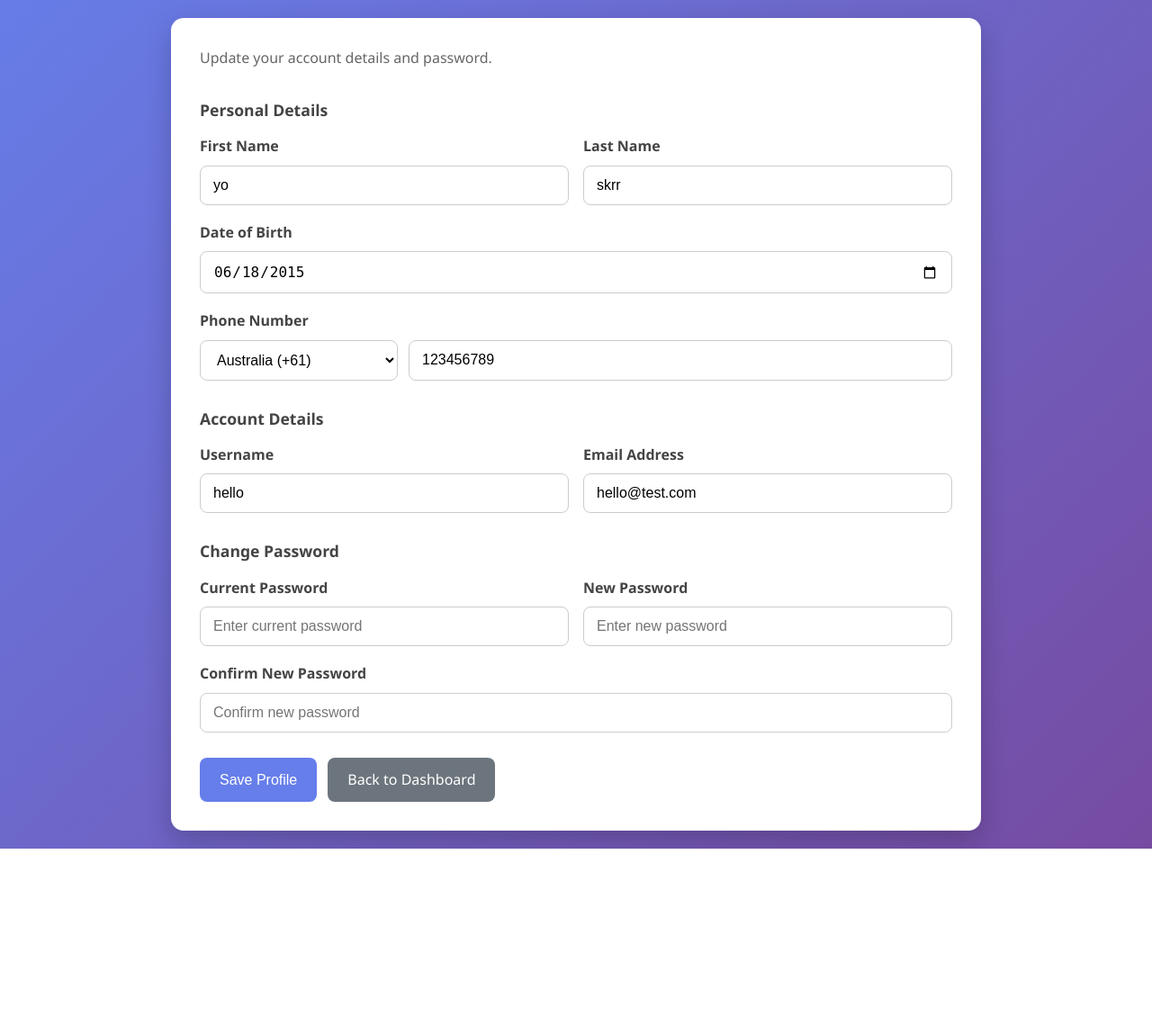
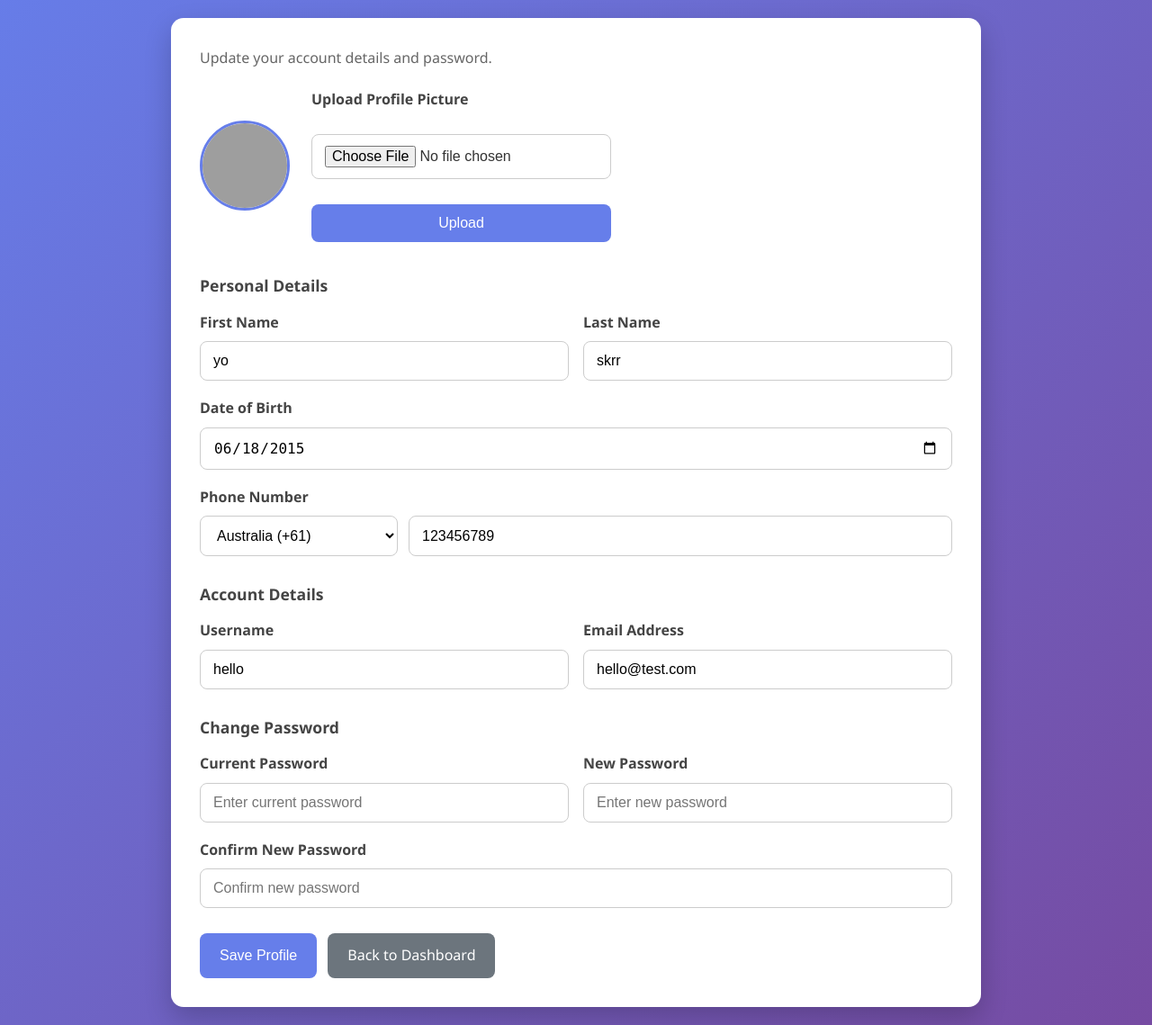
Before and after one commit to nathandarr/Project, a Flask app: page /profile in a window 1280 px wide. Shown: the part 71-1210 px from the top of the page at 90% size. Before the commit the page ends 1014 px from the top, so only its background shows below. Run offline with Flask 3, Linux system fonts and the light colour scheme; a user stored in the database is signed in; grey boxes are pictures that could not be loaded.

Commit message:
Added profile picture upload feature - closes #4

```diff
--- a/app.py
+++ b/app.py
@@ -8,6 +8,7 @@ from flask_sqlalchemy import SQLAlchemy
 from sqlalchemy import Date, DateTime, ForeignKey, Integer, String, func, inspect, or_, text
 from sqlalchemy.orm import Mapped, mapped_column, relationship
 from werkzeug.security import check_password_hash, generate_password_hash
+from werkzeug.utils import secure_filename
 
 BASE_DIR = os.path.abspath(os.path.dirname(__file__))
 INSTANCE_DIR = os.path.join(BASE_DIR, "instance")
@@ -19,6 +20,13 @@ app = Flask(__name__, template_folder="templates", static_folder="static")
 app.secret_key = os.environ.get("SECRET_KEY", "change-this-secret-key")
 app.config["SQLALCHEMY_DATABASE_URI"] = f"sqlite:///{DB_PATH}"
 app.config["SQLALCHEMY_TRACK_MODIFICATIONS"] = False
+
+UPLOAD_FOLDER = os.path.join(BASE_DIR, "static", "uploads")
+ALLOWED_EXTENSIONS = {"png", "jpg", "jpeg", "gif", "webp"}
+def allowed_file(filename: str) -> bool:
+    return "." in filename and filename.rsplit(".", 1)[1].lower() in ALLOWED_EXTENSIONS
+app.config["UPLOAD_FOLDER"] = UPLOAD_FOLDER
+os.makedirs(UPLOAD_FOLDER, exist_ok=True)
 
 db = SQLAlchemy(app)
 
@@ -41,7 +49,7 @@ class User(db.Model):
     email: Mapped[str] = mapped_column(String(120), unique=True, nullable=False)
     password_hash: Mapped[str] = mapped_column(String(255), nullable=False)
     is_admin: Mapped[bool] = mapped_column(default=False)
-
+    avatar_path: Mapped[str | None] = mapped_column(String(255), nullable=True)
     created_at: Mapped[datetime] = mapped_column(DateTime, nullable=False, default=datetime.utcnow)
     updated_at: Mapped[datetime] = mapped_column(
         DateTime,
@@ -123,6 +131,8 @@ def add_missing_user_profile_columns() -> None:
         statements.append("ALTER TABLE users ADD COLUMN created_at DATETIME")
     if "updated_at" not in existing_columns:
         statements.append("ALTER TABLE users ADD COLUMN updated_at DATETIME")
+    if "avatar_path" not in existing_columns:
+        statements.append("ALTER TABLE users ADD COLUMN avatar_path VARCHAR(255)")
 
     if not statements:
         return
@@ -696,6 +706,36 @@ def profile():
 
     return render_template("profile.html", user=user)
 
+@app.route("/profile/avatar", methods=["POST"])
+@login_required
+def upload_avatar():
+    user = get_current_user()
+    if user is None:
+        return redirect(url_for("login"))
+
+    if "avatar" not in request.files:
+        flash("No file selected.", "danger")
+        return redirect(url_for("profile"))
+
+    file = request.files["avatar"]
+
+    if file.filename == "":
+        flash("No file selected.", "danger")
+        return redirect(url_for("profile"))
+
+    if not allowed_file(file.filename):
+        flash("Only PNG, JPG, GIF and WEBP files are allowed.", "danger")
+        return redirect(url_for("profile"))
+
+    filename = secure_filename(f"user_{user.id}_{file.filename}")
+    file.save(os.path.join(app.config["UPLOAD_FOLDER"], filename))
+
+    user.avatar_path = f"uploads/{filename}"
+    db.session.commit()
+
+    flash("Profile picture updated!", "success")
+    return redirect(url_for("profile"))
+
 @app.route("/players")
 @login_required
 def players():
--- a/templates/profile.html
+++ b/templates/profile.html
@@ -213,6 +213,21 @@
         <div class="card">
             <p class="subtitle">Update your account details and password.</p>
 
+                <div style="display: flex; align-items: center; gap: 24px; margin-bottom: 24px;">
+                    <img
+                        src="{{ url_for('static', filename=user.avatar_path) if user.avatar_path else 'https://ui-avatars.com/api/?name=' + (user.username | urlencode) + '&size=100&background=667eea&color=fff' }}"
+                        alt="Profile picture"
+                        style="width: 100px; height: 100px; border-radius: 50%; object-fit: cover; border: 3px solid #667eea;"
+                    />
+                    <form action="{{ url_for('upload_avatar') }}" method="POST" enctype="multipart/form-data">
+                        <label style="font-weight: 600; color: #444; display: block; margin-bottom: 8px;">
+                            Upload Profile Picture
+                        </label>
+                        <input type="file" name="avatar" accept="image/*" required
+                            style="margin-bottom: 10px; display: block;">
+                        <button type="submit" class="btn btn-primary">Upload</button>
+                    </form>
+                </div>
             {% with messages = get_flashed_messages(with_categories=true) %}
                 {% if messages %}
                     <div class="flash-messages">
```
Also changed, not shown: templates/players.html (+8 -1 lines), templates/public_profile.html (+9 -2 lines), instance/app.db, package-lock.json, static/uploads/user_3_raccoon.webp (added), 1 other file.
